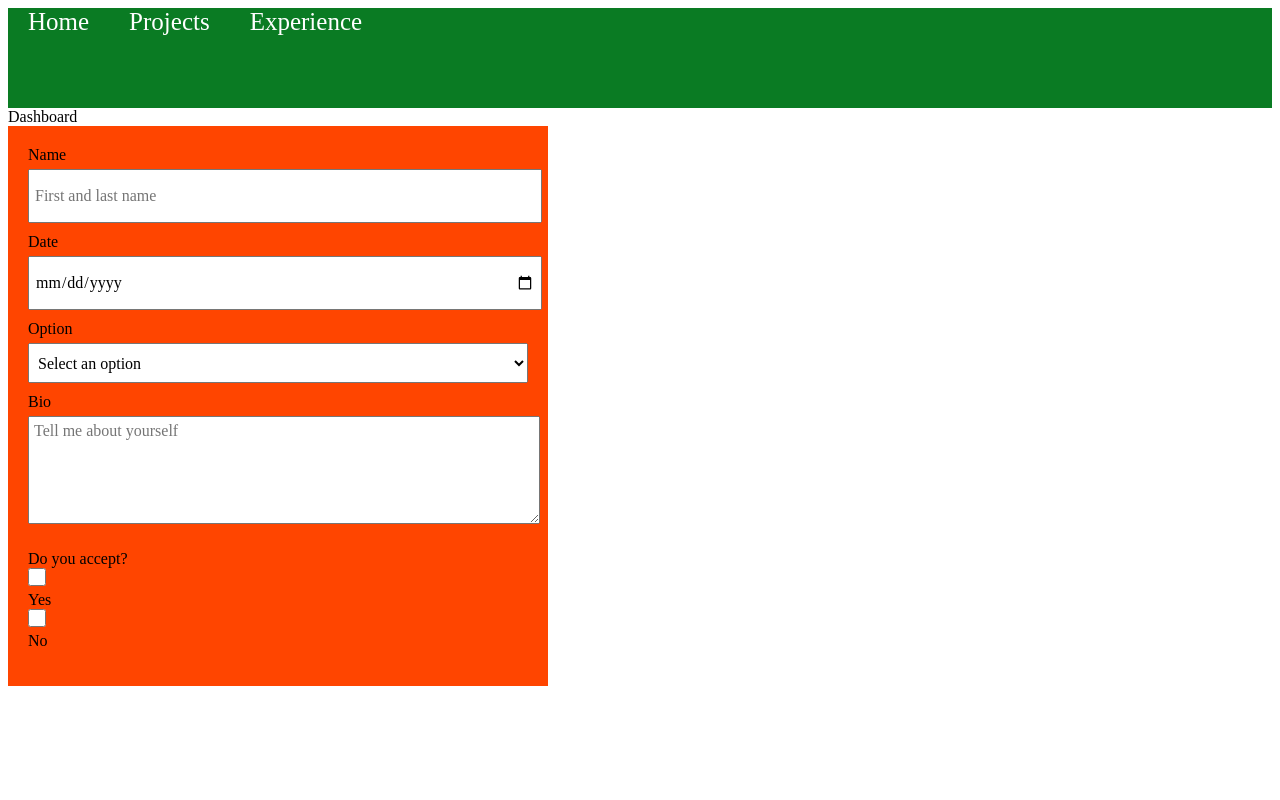
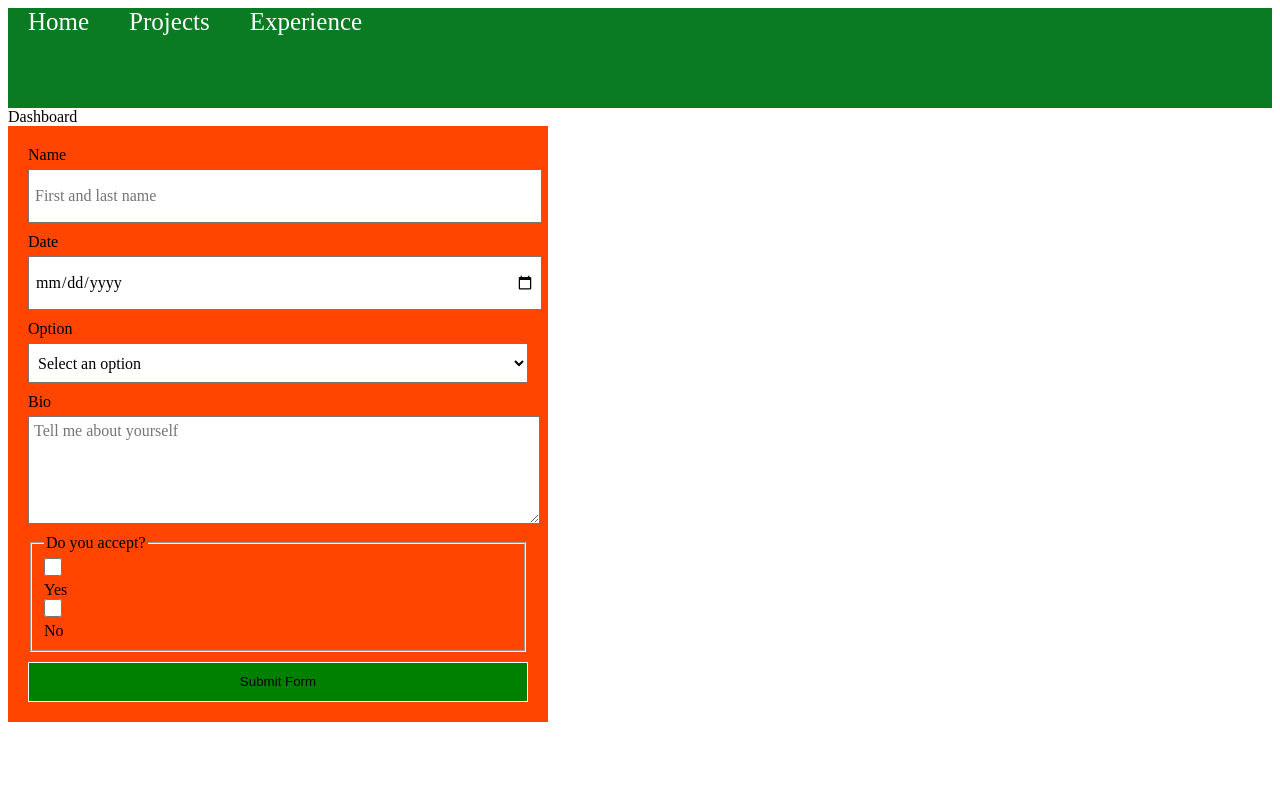
Before and after one commit to PCN23/ReactTemplate, a React app: page / in a window 1280 px wide. Shown: the top 800 px of the page. Built offline with nearby package versions, Linux system fonts and the light colour scheme.

Commit message:
almost done with forms

```diff
--- a/src/components/Dashboard/Dashboard.css
+++ b/src/components/Dashboard/Dashboard.css
@@ -8,9 +8,18 @@
     width: 500px;
   }
 
-  label {
+  label:not(.OptionLable),
+  legend {
     display: grid;
     gap: 5px;
+  }
+  label.OptionLable {
+    display: flex;
+  }
+
+  select option:disabled {
+    placeholder:aqua;
+
   }
 
   input:not([type='checkbox']):not([type='radio']),
@@ -24,6 +33,10 @@
       font-family: var(--primary-font);
     }
 
+    fieldset label {
+      display: initial;
+    }
+
     input[type='checkbox'],
     input[type='radio'] {
       width: 18px;
@@ -35,4 +48,16 @@
       height:6em;
       resize: vertical;
     }
+
+    button {
+      padding: 5px 10px;
+      height:40px;
+      background: green;
+      border: 1px solid white;
+      cursor: pointer;
+
+      &.Icon {
+        font-size: 2em;;
+      }
+    }
 }
--- a/src/components/Dashboard/Dashboard.jsx
+++ b/src/components/Dashboard/Dashboard.jsx
@@ -32,9 +32,9 @@ export default function Dashboard() {
           <textarea name="bio" placeholder="Tell me about yourself" />
         </label>
 
-        <p>
-          Do you accept?
-          <label>
+        <fieldset>
+          <legend>Do you accept?</legend>
+          <label className="option-lable">
             <input type="checkbox" />
             Yes
           </label>
@@ -42,7 +42,9 @@ export default function Dashboard() {
             <input type="checkbox" />
             No
           </label>
-        </p>
+        </fieldset>
+
+        <button>Submit Form</button>
       </form>
     </div>
   );
```
